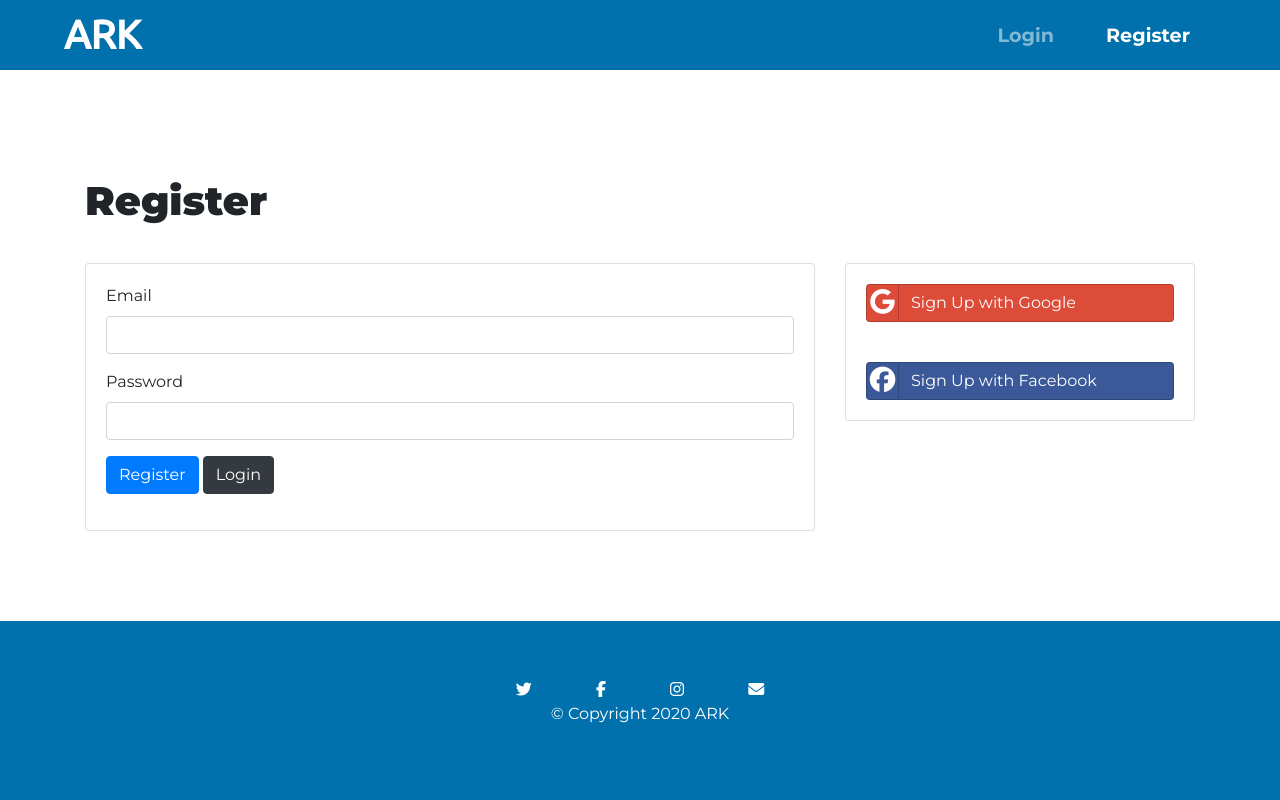
After one commit to linkwb/ARKGiving, a Node server app: page /register in a window 1280 px wide. The commit adds this page. Run offline with Node 20, Linux system fonts and the light colour scheme; some libraries are stand-ins or nearby versions.

Commit message:
Add user system and oauth for google and facebook.

```diff
--- a/app.js
+++ b/app.js
@@ -1,23 +1,43 @@
+require('dotenv').config();
 const express = require("express");
 const bodyParser = require("body-parser");
 const mongoose = require("mongoose");
 const _ = require("lodash");
+const session = require('express-session');
+const passport = require("passport");
+const passportLocalMongoose = require("passport-local-mongoose");
+const GoogleStrategy = require('passport-google-oauth20').Strategy;
+const findOrCreate = require('mongoose-findorcreate');
+const FacebookStrategy = require('passport-facebook').Strategy;
+const flash = require('connect-flash');
 
 const app = express();
 
+app.use(express.static("public"));
 app.set('view engine', 'ejs');
-
 app.use(bodyParser.urlencoded({
   extended: true
 }));
-app.use(express.static("public"));
+
+app.use(session({
+  secret: 'Our little secret.',
+  resave: false,
+  saveUninitialized: false
+}));
+
+app.use(passport.initialize());
+app.use(passport.session());
+
+app.use(flash());
 
 mongoose.connect("mongodb+srv://admin-will:fMswrK9eHKaxtCub@requests.iaqjw.mongodb.net/requestsDB?retryWrites=true&w=majority", {
   useNewUrlParser: true,
   useUnifiedTopology: true
 });
+mongoose.set('useCreateIndex', true);
 
-//Request Schema & Model
+/* Request & User Schemas
+ ***********************************/
 const requestsSchema = {
   fName: String,
   lName: String,
@@ -27,22 +47,102 @@ const requestsSchema = {
   payment: String
 };
 
+const userSchema = new mongoose.Schema({
+  email: String,
+  password: String,
+  googleId: String,
+  facebookId: String
+});
+
+userSchema.plugin(passportLocalMongoose);
+userSchema.plugin(findOrCreate);
+
+/* Request & User Models
+ ***********************************/
 const Request = mongoose.model('Request', requestsSchema);
+const User = new mongoose.model("User", userSchema);
 
 const test = new Request({
   fName: "Yay!",
   lName: "",
   email: "",
   phone: "",
-  need: "All the needs have been fulfilled! Yay!",
+  need: "All the needs have been fulfilled!",
   payment: ""
 });
 
+passport.use(User.createStrategy());
+
+
+/* Serialize & Deserialize User
+ ***********************************/
+passport.serializeUser(function(user, done) {
+  done(null, user.id);
+});
+
+passport.deserializeUser(function(id, done) {
+  User.findById(id, function(err, user) {
+    done(err, user);
+  });
+});
+
+/* Authentication Strategies
+ ***********************************/
+passport.use(new GoogleStrategy({
+    clientID: process.env.CLIENT_ID,
+    clientSecret: process.env.CLIENT_SECRET,
+    callbackURL: "http://localhost:3000/auth/google/arkgiving",
+    userProfileURL: "https://www.googleapis.com/oauth2/v3/userinfo"
+  },
+  function(accessToken, refreshToken, profile, cb) {
+    console.log(profile);
+    User.findOrCreate({
+      username: profile.displayName,
+      googleId: profile.id
+    }, function(err, user) {
+      return cb(err, user);
+    });
+  }
+));
+
+passport.use(new FacebookStrategy({
+    clientID: process.env.FB_APP_ID,
+    clientSecret: process.env.FB_APP_SECRET,
+    callbackURL: "http://localhost:3000/auth/facebook/arkgiving"
+  },
+  function(accessToken, refreshToken, profile, cb) {
+    console.log(profile);
+    User.findOrCreate({
+      username: profile.displayName,
+      facebookId: profile.id
+    }, function(err, user) {
+      return cb(err, user);
+    });
+  }
+));
+
+/* Get Requests
+ ***********************************/
 app.get("/", function(req, res) {
-  res.render("index");
+  if (req.isAuthenticated()) {
+    res.render("index")
+  } else {
+    res.redirect("/login");
+  }
+});
+
+app.get("/login", function(req, res) {
+  res.render("login")
+});
+
+app.get("/register", function(req, res) {
+  res.render("register", {
+    message: req.flash('error')
+  });
 });
 
 app.get("/give", function(req, res) {
+  if (req.isAuthenticated()) {
     Request.find({}, function(err, foundRequests) {
       //First time rendering, if no items in database, add test item. Otherwise, render the list of items.
       //Prevents continual addition of the default items.
@@ -61,8 +161,58 @@ app.get("/give", function(req, res) {
         });
       }
     });
+  } else {
+    res.redirect("/login");
+  }
 });
 
+app.get("/request", function(req, res) {
+  if (req.isAuthenticated()) {
+    res.render("request");
+  } else {
+    res.redirect("/login");
+  }
+});
+
+app.get("/logout", function(req, res) {
+  req.logout();
+  res.render("logout");
+});
+
+app.get('/flash', function(req, res) {
+  req.flash('error', 'That username is already taken.')
+  res.redirect('/register');
+});
+
+//Google
+app.get("/auth/google", passport.authenticate("google", {
+  scope: ["profile"]
+}));
+
+app.get("/auth/google/arkgiving",
+  passport.authenticate("google", {
+    failureRedirect: "/login"
+  }),
+  function(req, res) {
+    // Successful authentication, redirect home.
+    res.redirect("/");
+  });
+
+//Facebook
+app.get('/auth/facebook',
+  passport.authenticate('facebook'));
+
+app.get('/auth/facebook/arkgiving',
+  passport.authenticate('facebook', {
+    failureRedirect: '/login'
+  }),
+  function(req, res) {
+    // Successful authentication, redirect home.
+    res.redirect('/');
+  });
+
+/* Give Post Request
+ ***********************************/
 app.post("/give", function(req, res) {
 
   const fName = req.body.fName;
@@ -86,7 +236,8 @@ app.post("/give", function(req, res) {
 
 });
 
-//Delete item from list once "Need Fulfilled!" button is clicked
+/* Delete Post Request
+ ***********************************/
 app.post("/delete", function(req, res) {
 
   const sentRequestId = req.body.submit;
@@ -100,10 +251,44 @@ app.post("/delete", function(req, res) {
   });
 });
 
-app.get("/request", function(req, res) {
-  res.render("request");
+/* Register & Login Post Requests
+ ***********************************/
+app.post("/register", function(req, res) {
+
+  User.register({
+    username: req.body.username
+  }, req.body.password, function(err, user) {
+    if (err) {
+      console.log(err);
+      res.redirect("/flash")
+    } else {
+      passport.authenticate("local")(req, res, function() {
+        res.redirect("/");
+      })
+    }
+  })
 });
 
+app.post("/login", function(req, res) {
+
+  const user = new User({
+    username: req.body.username,
+    password: req.body.password
+  });
+
+  req.login(user, function(err) {
+    if (err) {
+      console.log(err);
+    } else {
+      passport.authenticate("local")(req, res, function() {
+        res.redirect("/");
+      });
+    }
+  });
+});
+
+/* Port Settings
+ ***********************************/
 let port = process.env.PORT;
 if (port == null || port == "") {
   port = 3000;
--- a/public/css/styles.css
+++ b/public/css/styles.css
@@ -11,7 +11,31 @@ p {
   color: #8f8f8f;
 }
 
-/* Jumbotron */
+.container-fluid {
+  padding: 5% 0;
+}
+
+.error {
+  color: #aa1111;
+}
+
+/* Cards
+================================== */
+.card {
+  margin: 30px 0;
+}
+
+.center {
+  padding: 0 5%;
+  text-align: center;
+}
+
+.right {
+  text-align: right;
+}
+
+/* Jumbotron
+================================== */
 .btn-jumbotron {
   margin: 10px 10px;
   padding-left: 50px;
@@ -19,16 +43,17 @@ p {
 }
 
 .jumbo-background {
-  background-image: linear-gradient(to bottom, rgba(255, 255, 255, 0.1) 0%, rgba(255, 255, 255, 0.5) 100%), url("https://images.pexels.com/photos/853168/pexels-photo-853168.jpeg?cs=srgb&dl=people-silhouette-during-sunset-853168.jpg&fm=jpg");
+  background-image: linear-gradient(to bottom, rgba(255, 255, 255, 0.1) 0%, rgba(0, 0, 0, 0.5) 100%), url("https://images.pexels.com/photos/853168/pexels-photo-853168.jpeg?cs=srgb&dl=people-silhouette-during-sunset-853168.jpg&fm=jpg");
   background-size: cover;
   text-align: center;
 }
 
-.subtitle {
-  color: #000;
+.title, .subtitle {
+  color: #fff;
 }
 
-/* Headings */
+/* Headings
+================================== */
 .big-heading {
   font-family: 'Montserrat';
   size: 3.5rem;
@@ -41,22 +66,8 @@ p {
   line-height: 1.5;
 }
 
-/* Containers */
-.container-fluid {
-  padding: 5% 0;
-}
-
-/* Sections */
-.colored-section {
-  background-color: #0071AD;
-  color: #FFF;
-}
-
-.white-section {
-  background-color: #fff;
-}
-
-/* Navigation Bar */
+/* Navigation
+================================== */
 .navbar {
   padding: 0 5%;
 }
@@ -77,13 +88,8 @@ p {
   font-weight: bold;
 }
 
-/* Footer */
-#footer {
-  display: flex;
-  flex-direction: column;
-  justify-content: space-between;
-}
-
+/* Footer
+================================== */
 .icon {
   padding: 0 30px;
 }
@@ -92,7 +98,15 @@ p {
   color: #fff;
 }
 
-/* Form */
+.flex-wrapper {
+  display: flex;
+  min-height: 100vh;
+  flex-direction: column;
+  justify-content: space-between;
+}
+
+/* Forms
+================================== */
 .request-form {
   padding: 0 5%;
 }
@@ -103,9 +117,10 @@ p {
 
 form {
   text-align: left;
+  margin-bottom: 1em;
 }
 
-input[type="text"], input[type="phone"], input[type="email"] {
+.request-form:input[type="text"], .request-form:input[type="phone"], .request-form:input[type="email"] {
   height: 60px;
   top: 10px;
   background: transparent;
@@ -120,19 +135,13 @@ input[type="text"], input[type="phone"], input[type="email"] {
   font-weight: 200;
 }
 
-.card {
-  margin: 30px 0;
+/* Sections
+================================== */
+.colored-section {
+  background-color: #0071AD;
+  color: #FFF;
 }
 
-.center {
-  padding: 0 5%;
-  text-align: center;
+.white-section {
+  background-color: #fff;
 }
-
-.right {
-  text-align: right;
-}
-
-.min {
-  min-height: 65vh;
-}
--- a/views/footer.ejs
+++ b/views/partials/footer.ejs
@@ -13,6 +13,8 @@
   </div>
 </footer>
 
+</div>
+
 <!-- JS -->
 <script src="gb.js" charset="utf-8"></script>
 </body>
--- a/views/header.ejs
+++ b/views/partials/header.ejs
@@ -8,13 +8,14 @@
   <!-- Google Fonts -->
   <link href="https://fonts.googleapis.com/css?family=Montserrat:100,300,400,700,900|Ubuntu&display=swap" rel="stylesheet">
 
+  <!-- Font Awesome -->
+  <script src="https://kit.fontawesome.com/142190ee90.js" crossorigin="anonymous"></script>
+
   <!-- CSS Stylesheets -->
   <link rel="stylesheet" href="https://stackpath.bootstrapcdn.com/bootstrap/4.4.1/css/bootstrap.min.css" integrity="sha384-Vkoo8x4CGsO3+Hhxv8T/Q5PaXtkKtu6ug5TOeNV6gBiFeWPGFN9MuhOf23Q9Ifjh" crossorigin="anonymous">
+  <link rel="stylesheet" href="https://unpkg.com/leaflet@1.6.0/dist/leaflet.css" integrity="sha512-xwE/Az9zrjBIphAcBb3F6JVqxf46+CDLwfLMHloNu6KEQCAWi6HcDUbeOfBIptF7tcCzusKFjFw2yuvEpDL9wQ==" crossorigin="" />
+  <link rel="stylesheet" href="css/bootstrap-social.css">
   <link rel="stylesheet" href="css/styles.css">
-  <link rel="stylesheet" href="https://unpkg.com/leaflet@1.6.0/dist/leaflet.css" integrity="sha512-xwE/Az9zrjBIphAcBb3F6JVqxf46+CDLwfLMHloNu6KEQCAWi6HcDUbeOfBIptF7tcCzusKFjFw2yuvEpDL9wQ==" crossorigin="" />
-
-  <!-- Font Awesome -->
-  <script src="https://kit.fontawesome.com/142190ee90.js" crossorigin="anonymous"></script>
 
   <!-- Bootstrap Scripts -->
   <script src="https://code.jquery.com/jquery-3.4.1.slim.min.js" integrity="sha384-J6qa4849blE2+poT4WnyKhv5vZF5SrPo0iEjwBvKU7imGFAV0wwj1yYfoRSJoZ+n" crossorigin="anonymous"></script>
@@ -24,3 +25,5 @@
 </head>
 
 <body>
+
+  <div class="flex-wrapper">
--- /dev/null
+++ b/views/register.ejs
@@ -0,0 +1,74 @@
+<%- include('partials/header') %>
+
+<section class="colored-section" id="title">
+
+  <!-- Nav Bar -->
+
+  <nav class="navbar navbar-expand-lg navbar-dark">
+    <a class="navbar-brand" href="/">ARK</a>
+    <button class="navbar-toggler" type="button" data-toggle="collapse" data-target="#navbarSupportedContent" aria-controls="navbarSupportedContent" aria-expanded="false" aria-label="Toggle navigation">
+      <span class="navbar-toggler-icon"></span>
+    </button>
+    <div class="collapse navbar-collapse" id="navbarSupportedContent">
+      <ul class="navbar-nav ml-auto">
+        <li class="nav-item">
+          <a class="nav-link" href="/login">Login</a>
+        </li>
+        <li class="nav-item active">
+          <a class="nav-link" href="/register">Register</a>
+        </li>
+      </ul>
+    </div>
+  </nav>
+
+</section>
+
+<div class="container mt-5">
+  <h1>Register</h1>
+
+  <div class="row">
+    <div class="col-sm-8">
+      <div class="card">
+        <div class="card-body">
+
+          <!-- Makes POST request to /register route -->
+          <form action="/register" method="POST">
+            <div class="form-group">
+              <label for="email">Email</label>
+              <input type="email" class="form-control" name="username">
+            </div>
+            <div class="form-group">
+              <label for="password">Password</label>
+              <input type="password" class="form-control" name="password">
+            </div>
+            <button type="submit" class="btn btn-primary">Register</button>
+            <a href="login"><button type="button" class="btn btn-dark">Login</button></a>
+          </form>
+
+          <p class="error"><%= message %></p>
+
+        </div>
+      </div>
+    </div>
+
+    <div class="col-sm-4">
+      <div class="card social-block">
+        <div class="card-body">
+          <a class="btn btn-block btn-social btn-google" href="/auth/google" role="button">
+            <i class="fab fa-google"></i>
+            Sign Up with Google
+          </a>
+        </div>
+        <div class="card-body">
+          <a class="btn btn-block btn-social btn-facebook" href="/auth/facebook" role="button">
+            <i class="fab fa-facebook"></i>
+            Sign Up with Facebook
+          </a>
+        </div>
+      </div>
+    </div>
+
+  </div>
+</div>
+
+<%- include('partials/footer') %>
```
Also changed, not shown: package.json (+11 -2 lines), views/give.ejs (+7 -4 lines), views/index.ejs (+9 -6 lines), views/login.ejs (added, +72 -0 lines), views/logout.ejs (added, +28 -0 lines), views/request.ejs (+6 -3 lines), public/css/bootstrap-social.css (added), 1 other file. Lines whose indentation alone changed are shown as unchanged.
